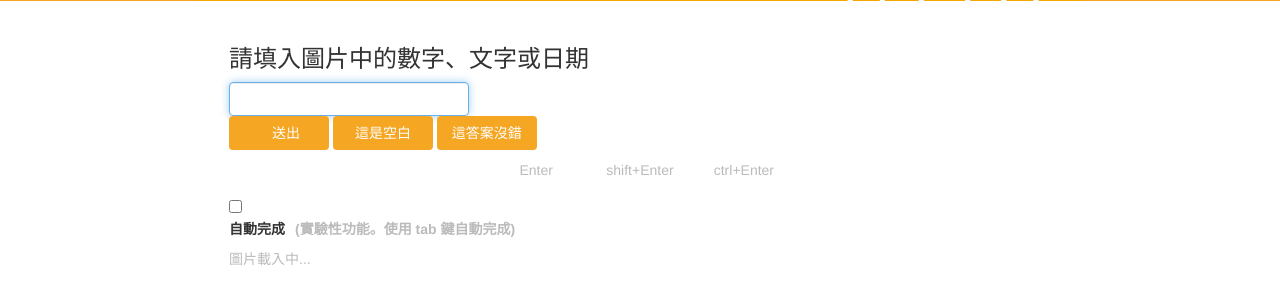
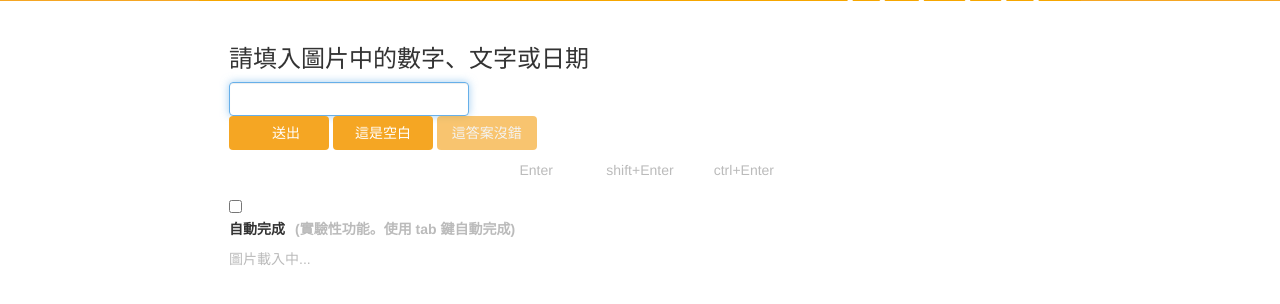
Before and after one commit to ctiml/campaign-finance.g0v.ctiml.tw, a PHP site: template webdata/views/index/index.phtml in a window 1280 px wide. Shown: the part 259-563 px from the top of the page. Run offline with PHP 8.4, Linux system fonts and the light colour scheme; the template is opened without the code that fills it, so the values that code supplies are empty; some libraries are stand-ins or nearby versions.

Commit message:
update ui

```diff
--- a/static/css/cell.css
+++ b/static/css/cell.css
@@ -59,6 +59,10 @@ body {
 .btn-cf:hover {
     background-color: #F5A623;
     color: #222;
+}
+.btn-cf.disabled {
+    background-color: #F5A623;
+    color: #eee;
 }
 /**/
 
--- a/static/js/cell.js
+++ b/static/js/cell.js
@@ -77,7 +77,8 @@ $(document).ready(function(){
 
         if (res.ans !== null) {
           $('.cell-info').append($('<span></span>').text(" 已經有" +res.count + "人填寫確認了，目前答案：").append($('<code></code>').text(res.ans)));
-          $('.confirm').show();
+          //$('.confirm').show();
+          $('.confirm').removeClass('disabled');
         }
         $('#unclear').show();
       });
@@ -88,7 +89,8 @@ $(document).ready(function(){
   var getRandomImage = function() {
     $('#ans').val("").focus();
     $('.cell-info').text("圖片載入中...");
-    $('.confirm').hide();
+    //$('.confirm').hide();
+    $('.confirm').addClass('disabled');
     $('.cell-image').html("");
     $('#unclear').hide();
 
@@ -127,7 +129,7 @@ $(document).ready(function(){
     if (e.which == 13) {
       if (e.shiftKey) {
         submitAnswer.apply($("#no-content")[0]);
-      } else if (e.ctrlKey) {
+      } else if (e.ctrlKey && $('#confirm').hasClass('disabled') === false) {
         submitAnswer.apply($("#confirm")[0]);
       } else {
         submitAnswer();
--- a/webdata/views/index/index.phtml
+++ b/webdata/views/index/index.phtml
@@ -10,7 +10,7 @@
     <span class="button-group">
         <button id="submit" class="btn btn-cf submit" tabindex="2">　送出　</button>
         <button id="no-content" class="btn btn-cf no-content" tabindex="3">這是空白</button>
-        <button id="right-ans" class="btn btn-cf right-ans" tabindex="4">這答案沒錯</button>
+        <button id="confirm" class="btn btn-cf confirm" tabindex="4">這答案沒錯</button>
     </span>
     <!-- <button id="next" tabindex="10">下一張</button> -->
     <!-- <span class="tip">Enter: 送出 / shift+Enter: 這是空白 / ctrl+Enter: 這答案沒錯</span> -->
@@ -29,7 +29,7 @@
     </div>
     <div>
         <span class="cell-info"></span>
-        <button id="confirm" class="btn btn-success confirm" tabindex="5566" style="display: none;">這答案沒錯</button>
+        <!--<button id="confirm" class="btn btn-success confirm" tabindex="5566" style="display: none;">這答案沒錯</button>-->
     </div>
     <div class="cell-image"></div>
     <button id="unclear" class="btn btn-warning unclear" tabindex="-1" style="display: none;">圖片不清楚</button>
```
